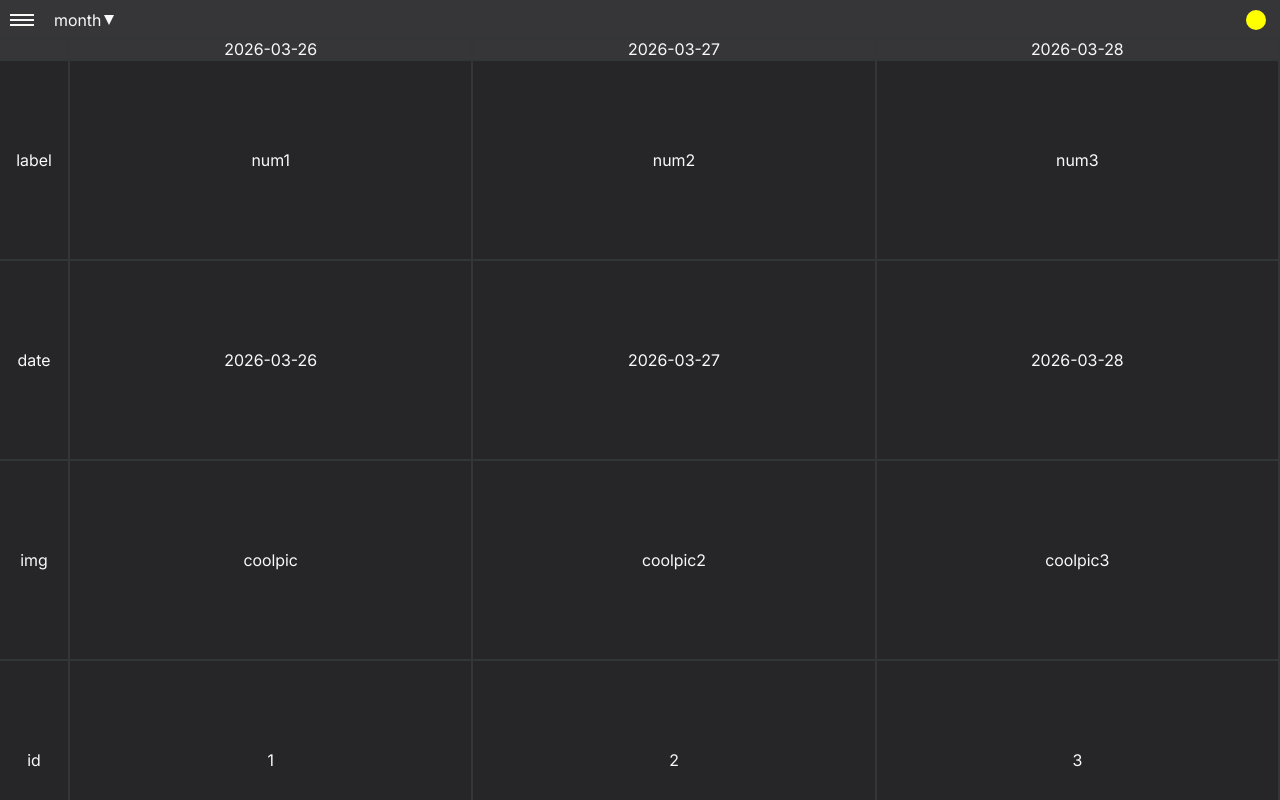
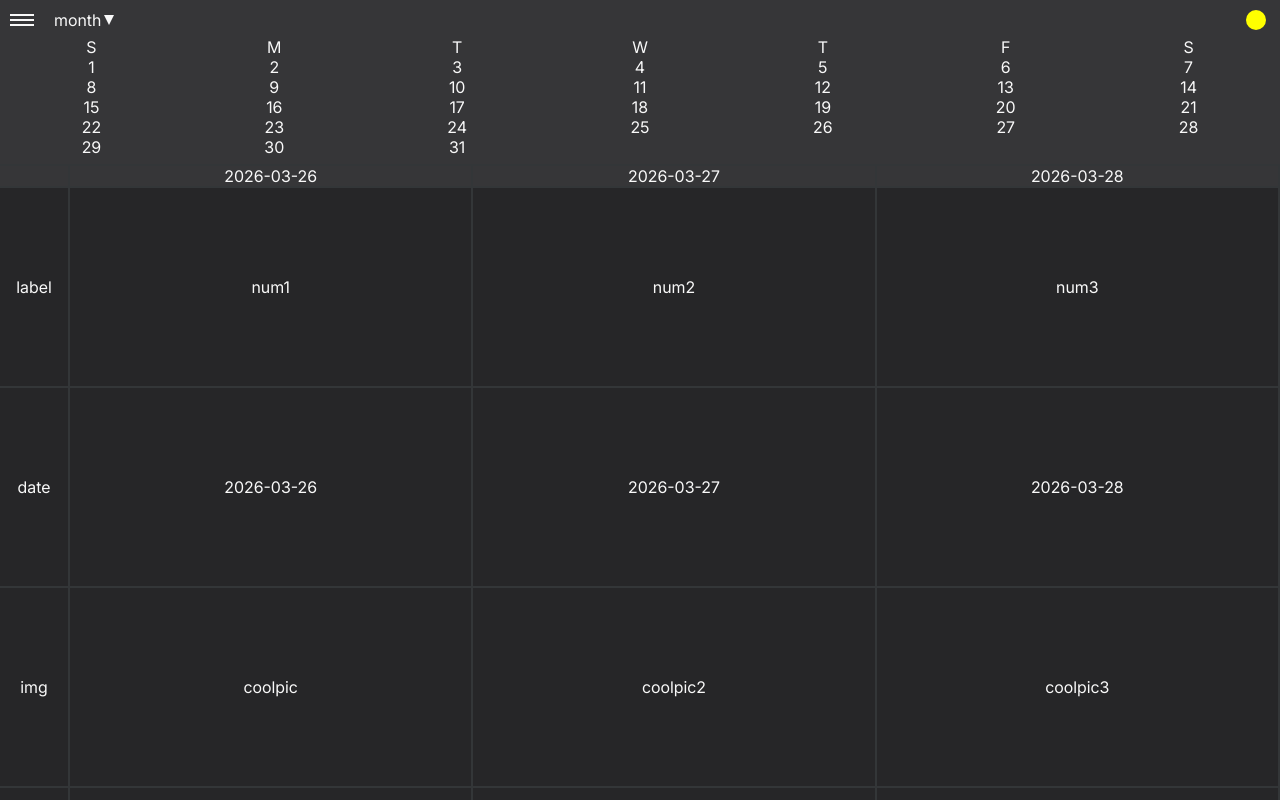
Before and after one commit to speedy-rb/pulse, a React (Vite) app in the folder frontend/: page / in a window 1280 px wide. Shown: the top 800 px of the page. Built offline with nearby package versions, Linux system fonts and the light colour scheme.

Commit message:
Create initial calendar widget

```diff
--- a/frontend/package.json
+++ b/frontend/package.json
@@ -10,6 +10,7 @@
     "preview": "vite preview"
   },
   "dependencies": {
+    "dayjs": "^1.11.20",
     "react": "^19.1.1",
     "react-dom": "^19.1.1",
     "react-router-dom": "^7.8.2"
--- a/frontend/src/components/Myapp.jsx
+++ b/frontend/src/components/Myapp.jsx
@@ -1,5 +1,6 @@
 import { useState } from "react";
 import styles from './Myapp.module.css';
+import dayjs from 'dayjs';
 
 const entityData = [
   {
@@ -22,6 +23,20 @@ const entityData = [
   },
 ]
 const fields =  Object.keys(entityData[0]);
+
+function getDaysInMonth(dateStr) {
+  const days = [];
+  const startDate = dayjs(dateStr).startOf("month");
+  const daysInMonth = startDate.daysInMonth();
+  for (let i = 0; i < daysInMonth; i++) {
+    days.push(startDate.add(i, "day"))
+  }
+  return days;
+}
+const days = getDaysInMonth("2026-03-28");
+const firstDay = days[0];
+const firstDayColumn = firstDay.day() + 1;
+
 function Myapp() {
     return <>
       <div className={styles.header}>
@@ -43,6 +58,22 @@ function Myapp() {
             <div className={styles.pfp}></div>
           </div>
         </div>
+        <div className={styles.calendarHeader}>
+          <div className={styles.calendarDayLabelRow}>
+            {Array.from(["S", "M", "T", "W", "T", "F", "S"]).map((day, i) => (
+              <div key={i} className={styles.calendarDayLabelCell}>{day}</div>
+            ))}
+          </div>
+          <div className={styles.calendarDaysGrid}>
+              {days.map((day, i) => (
+                <div key={i} className={styles.calendarDaysGridCell}
+                  style={i === 0 ? { gridColumnStart: firstDayColumn} : undefined}
+                >
+                  {day.date()}
+                </div>
+              ))}
+          </div>
+        </div>
         <div className={styles.entityLabelRow}>
           <div className={styles.cell}></div>
           {entityData.map(entity => (
@@ -50,7 +81,6 @@ function Myapp() {
           ))}
         </div>
       </div>
-
       <div className="body">
         {fields.map(field => (
           <div key={field} className={styles.entityRow}>
--- a/frontend/src/components/Myapp.module.css
+++ b/frontend/src/components/Myapp.module.css
@@ -82,6 +82,24 @@
     display: flex;
 }
 
+/* calendar in header */
+.calendarDayLabelRow {
+    display: grid;
+    grid-template-columns: repeat(7, 1fr);
+}
+.calendarDayLabelCell {
+    display: flex;
+    justify-content: center;
+}
+.calendarDaysGrid {
+    display: grid;
+    grid-template-columns: repeat(7, 1fr);
+}
+.calendarDaysGridCell {
+    display: flex;
+    justify-content: center;
+}
+
 /* Body (after header) */
 .entityLabelRow,
 .entityRow {
```
Also changed, not shown: 1 other file (tests, documents, lock files or other folders).
